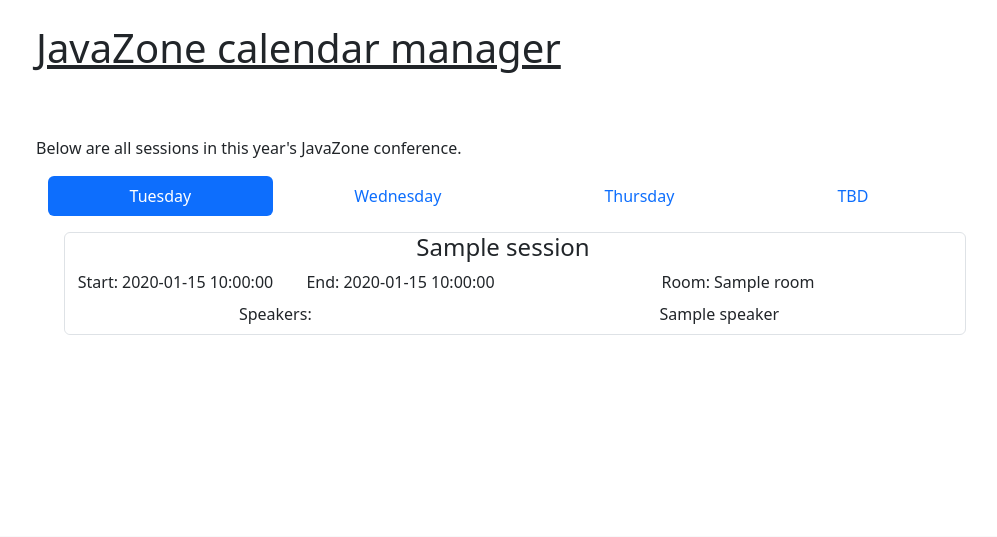
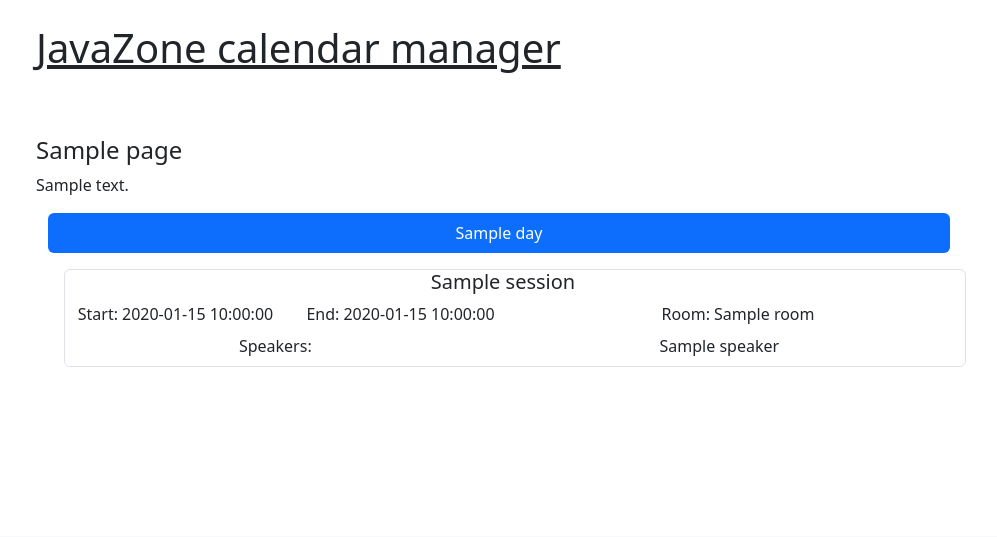
Before and after one commit to mortenlj/javazone, a FastAPI app: template templates/sessions.html.j2 in a window 1280 px wide. Shown: the top 537 px of the page, without its empty margins (46-1043 px from the left). Run offline with FastAPI, Linux system fonts and the light colour scheme; the template is opened without the code that fills it: most values are stand-ins (such as "Sample title", 1, 10 or a date in 2020); parts of the project's set-up code (start-up, migrations or seed data) failed here and were passed over.

Commit message:
Improve sessions pages

```diff
--- a/javazone/http/deps.py
+++ b/javazone/http/deps.py
@@ -8,7 +8,7 @@
 from sqlalchemy.orm import Session
 
 from javazone.core.config import settings
-from javazone.database import get_session, models
+from javazone.database import get_session
 from javazone.http import schemas
 from javazone.security import decode_token
 from javazone.services import users
--- a/templates/sessions.html.j2
+++ b/templates/sessions.html.j2
@@ -1,45 +1,27 @@
 {% extends 'base.html.j2' %}
 
 {% block content %}
-    <p>Below are all sessions in this year's JavaZone conference.</p>
+    <h4>{{ page.title }}</h4>
+    <p>{{ page.description }}</p>
 
     <div class="container text-center">
         <ul class="nav nav-pills nav-fill" id="sessionsTab" role="tablist">
+            {% for day in page.days %}
+                {% set button_class = "nav-link active" if loop.first else "nav-link" %}
                 <li class="nav-item" role="presentation">
-                <button class="nav-link active" id="tuesday-tab" data-bs-toggle="pill" data-bs-target="#tuesday" type="button" role="tab" aria-controls="tuesday" aria-selected="true">Tuesday</button>
+                    <button class="{{ button_class }}" id="{{ day.id }}-tab" data-bs-toggle="pill" data-bs-target="#{{ day.id }}" type="button" role="tab" aria-controls="{{ day.id }}" aria-selected="true">{{ day.name }}</button>
                 </li>
-            <li class="nav-item" role="presentation">
-                <button class="nav-link" id="wednesday-tab" data-bs-toggle="pill" data-bs-target="#wednesday" type="button" role="tab" aria-controls="wednesday" aria-selected="false">Wednesday</button>
-            </li>
-            <li class="nav-item" role="presentation">
-                <button class="nav-link" id="thursday-tab" data-bs-toggle="pill" data-bs-target="#thursday" type="button" role="tab" aria-controls="thursday" aria-selected="false">Thursday</button>
-            </li>
-            <li class="nav-item" role="presentation">
-                <button class="nav-link" id="TBD-tab" data-bs-toggle="pill" data-bs-target="#TBD" type="button" role="tab" aria-controls="TBD" aria-selected="false">TBD</button>
-            </li>
+            {% endfor %}
         </ul>
         <div class="tab-content" id="sessionsTabContent">
-            <div class="tab-pane fade show active" id="tuesday" role="tabpanel">
-                {% for session in sessions["tuesday"] %}
+            {% for day in page.days %}
+                {% set pane_class = "tab-pane fade show active" if loop.first else "tab-pane fade" %}
+                <div class="{{ pane_class}}" id="{{ day.id }}" role="tabpanel">
+                    {% for session in day.sessions %}
                         {% include "widgets/session_small.html.j2" %}
                     {% endfor %}
                 </div>
-            <div class="tab-pane fade" id="wednesday" role="tabpanel">
-                {% for session in sessions["wednesday"] %}
-                    {% include "widgets/session_small.html.j2" %}
             {% endfor %}
-            </div>
-            <div class="tab-pane fade" id="thursday" role="tabpanel">
-                {% for session in sessions["thursday"] %}
-                    {% include "widgets/session_small.html.j2" %}
-                {% endfor %}
-            </div>
-            <div class="tab-pane fade" id="TBD" role="tabpanel">
-                {% for session in sessions["TBD"] %}
-                    {% include "widgets/session_small.html.j2" %}
-                {% endfor %}
-            </div>
-
         </div>
     </div>
 {% endblock %}
--- a/templates/widgets/session_small.html.j2
+++ b/templates/widgets/session_small.html.j2
@@ -1,5 +1,5 @@
 <div class="container border rounded m-3">
-    <div class="row col-12"><h4>{{ session.title }}</h4></div>
+    <div class="row col-12"><h5>{{ session.title }}</h5></div>
     <div class="row">
         <div class="col-3"><h6 class="d-inline">Start:</h6><span class="m-1">{{ session.start_time or "TBD"}}</span></div>
         <div class="col-3"><h6 class="d-inline">End:</h6><span class="m-1">{{ session.end_time or ""}}</span></div>
```
Also changed, not shown: javazone/http/schemas.py (+16 -0 lines), javazone/http/www/__init__.py (+18 -14 lines). Lines whose indentation alone changed are shown as unchanged.
